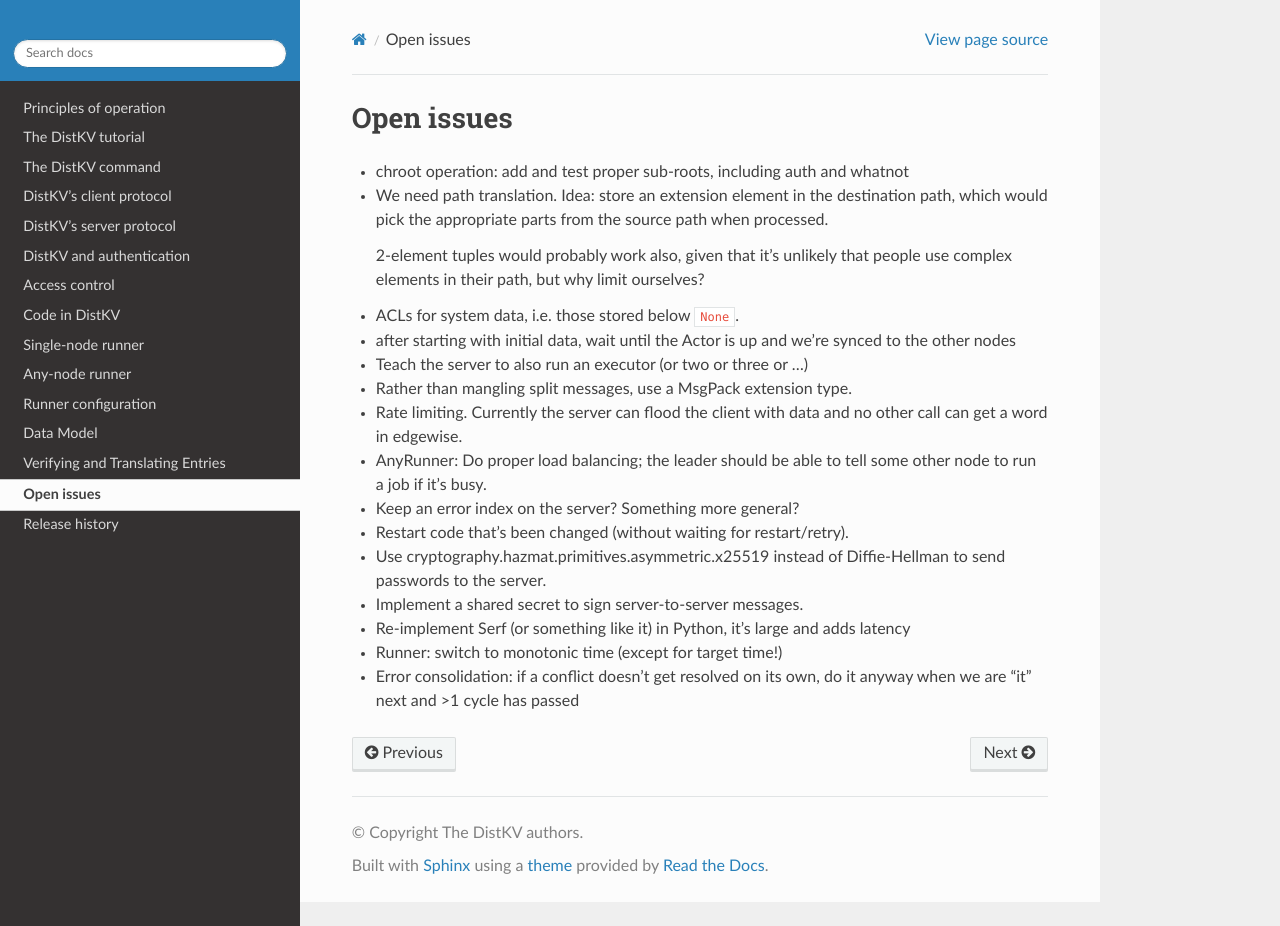
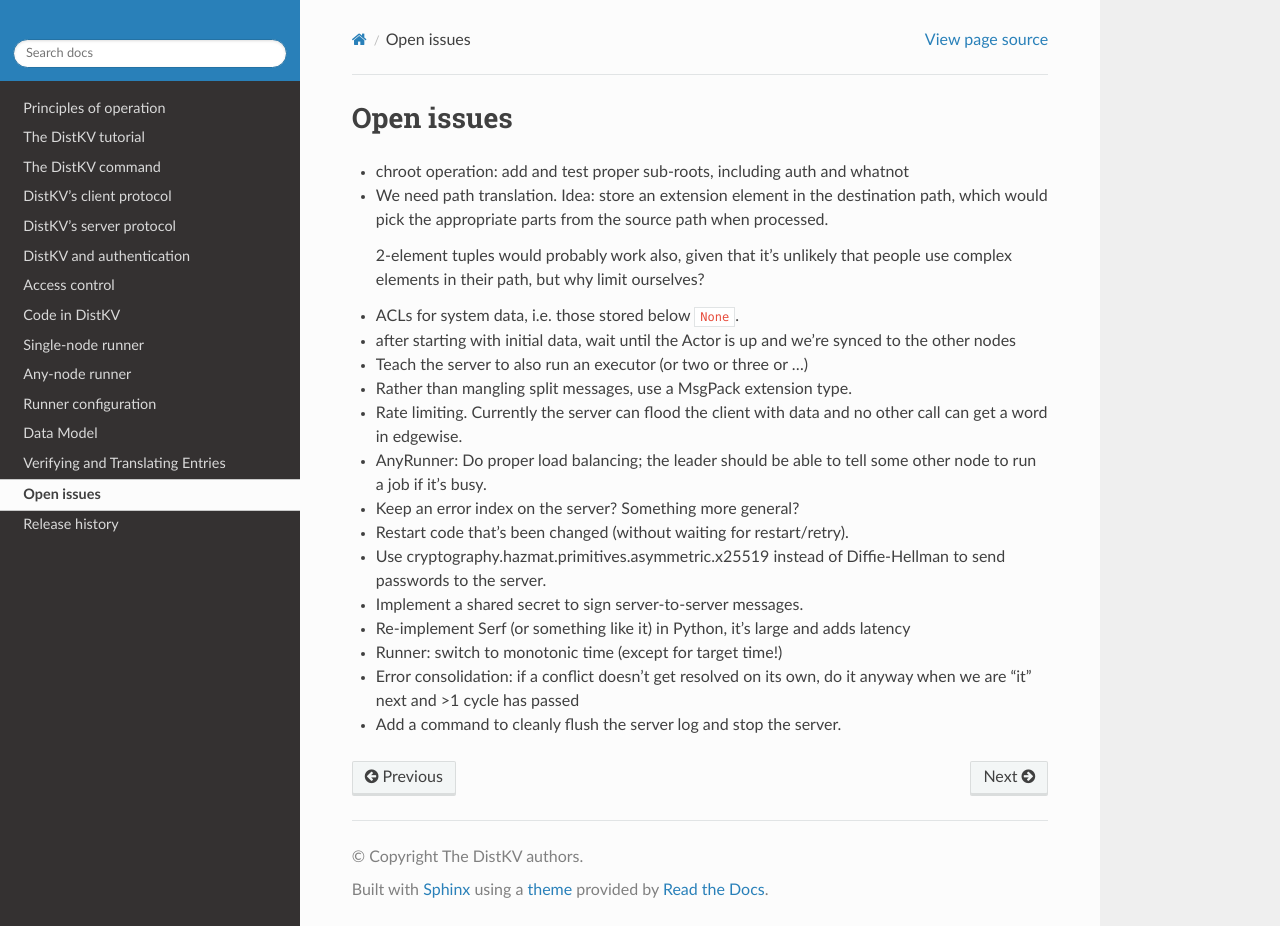
Before and after one commit to M-o-a-T/moat-kv, a Sphinx documentation site: the page built from docs/source/TODO.rst, in a window 1280 px wide and 926 px high. Built offline with Sphinx 7.4.7 and the Read the Docs theme 2.0.0, drawn with Linux system fonts in a browser that asks for light colours.

Commit message:
another TODO

```diff
--- a/docs/source/TODO.rst
+++ b/docs/source/TODO.rst
@@ -41,3 +41,5 @@ Open issues
 
 * Error consolidation: if a conflict doesn't get resolved on its own, do it
   anyway when we are "it" next and >1 cycle has passed
+
+* Add a command to cleanly flush the server log and stop the server.
```
